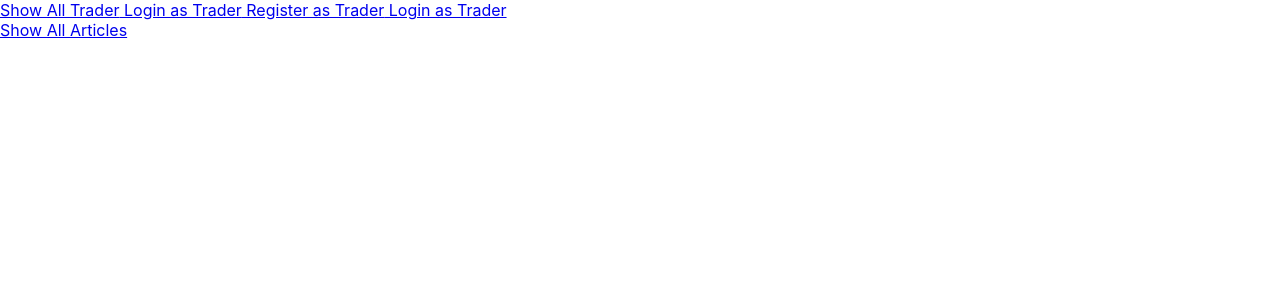
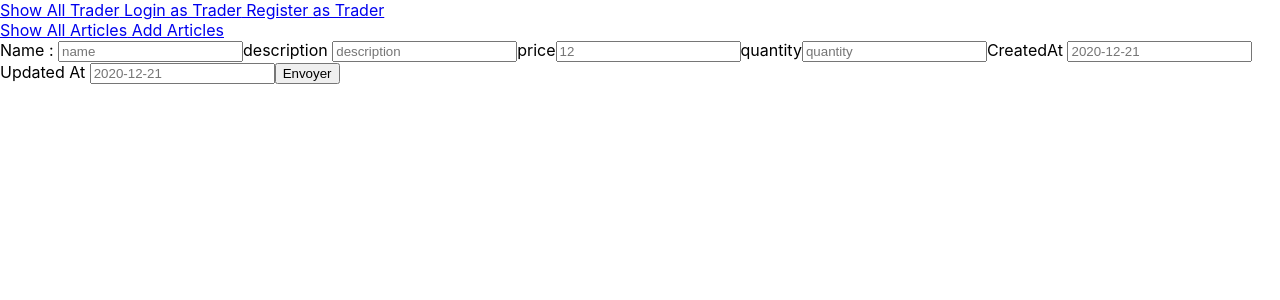
Before and after one commit to nath026/react_plateforme_paiement, a React (Create React App) app in the folder client/: page /article-register in a window 1280 px wide. Shown: the top 300 px of the page. Built offline with nearby package versions, Linux system fonts and the light colour scheme.

Commit message:
post article

```diff
--- a/client/src/App.js
+++ b/client/src/App.js
@@ -7,6 +7,7 @@ import AdminLogin from "./Components/Admin/AdminLogin";
 import TraderDisplayAll from './Components/Trader/TraderDisplayAll';
 import TraderRegister from "./Components/Trader/TraderRegister";
 import ArticleDisplayAll from './Components/Article/ArticleDisplayAll';
+import ArticleRegister from "./Components/Article/ArticleRegister";
 import TraderTest from './Components/Trader/TraderTest';
 
 
@@ -17,9 +18,9 @@ function App() {
             <Link to="/trader"> Show All Trader</Link>
             <Link to="/traderlogin"> Login as Trader</Link>
             <Link to="/traderregister"> Register as Trader</Link>
-            <Link to="/traderlogin"> Login as Trader</Link>
             <br></br>
             <Link to="/article"> Show All Articles</Link>
+            <Link to="/article-register"> Add Articles</Link>
                 <Switch>
                     <Route exact path="/shop">
                         <Home/>
@@ -49,6 +50,10 @@ function App() {
                         <Home/>
                         <TraderTest/>
                     </Route>
+                    <Route exact path="/article-register">
+                        <Home/>
+                        <ArticleRegister/>
+                    </Route>
                 </Switch>
             </BrowserRouter>
         </div>
--- a/client/src/Components/Article/ArticleRegister.js
+++ b/client/src/Components/Article/ArticleRegister.js
@@ -1,11 +1,10 @@
-// import { Select, TextField, MenuItem, Button } from '@material-ui/core';
 import React from 'react';
 import { Formik, Form, Field, ErrorMessage } from 'formik';
 import axios from "axios";
 import { useState } from "react";
-import * as Yup from 'yup';
 
-export default function TraderRegister(){
+
+export default function ArticleRegister(){
     const [value, setValue] = React.useState('')
     const handleChange = (event) => {
         setValue(event.target.value)
@@ -17,14 +16,14 @@ export default function TraderRegister(){
         price: "",
         quantity: "",
         updatedAt:"",
-        createdAt:""
+        createdAt:"",
     }
 
-    const [listOfTraders, setListOfTraders] = useState([]);
+    const [listOfArticles, setListOfArticles] = useState([]);
     const onSubmit = (data) => {
         console.log(data);
-        axios.post("http://localhost:3000/traders", data).then((response) => {
-            setListOfTraders(response.data);
+        axios.post("http://localhost:3000/articles", data).then((response) => {
+            setListOfArticles(response.data);
             // console.log("DONE ENVOIE");
         })
 
@@ -33,64 +32,48 @@ export default function TraderRegister(){
        <>
        <div className="registerTraderContainer">
        <Formik initialValues={initialValues} onSubmit={onSubmit}>
-       {/* validationSchema={validationSchema} */}
             <Form>
-                <label>Nom de la company : </label>
-                <ErrorMessage name="companyName" component="span" />
+                <label>Name : </label>
                 <Field
                     autocomplete="off"
-                    id="inputRegisterTrader"
-                    name="companyName"
-                    placeholter="Company Name"
+                    id="inputSaveArticle"
+                    name="name"
+                    placeholder="name"
                 />
-                 <label>KBIS </label>
-                 <ErrorMessage name="companyName" component="span" />
+                 <label>description </label>
                 <Field
                     autocomplete="off"
-                    id="inputRegisterTrader"
-                    name="kbis"
-                    placeholter="kbis"
+                    id="inputSaveArticle"
+                    name="description"
+                    placeholder="description"
                 />
-                 <label>Contact Email </label>
-                 <ErrorMessage name="contactEmail" component="span" />
+                 <label>price</label>
                 <Field
                     autocomplete="off"
-                    id="inputRegisterTrader"
-                    name="contactEmail"
-                    placeholter="Contact email"
+                    id="inputSaveArticle"
+                    name="price"
+                    placeholder="12"
                 />
-                 <label>Username </label>
-                 <ErrorMessage name="username" component="span" />
+                 <label>quantity</label>
                 <Field
                     autocomplete="off"
-                    id="inputRegisterTrader"
-                    name="username"
-                    placeholter="username"
+                    id="inputSaveArticle"
+                    name="quantity"
+                    placeholder="quantity"
                 />
-                 <label>password </label>
-                 <ErrorMessage name="password" component="span" />
+                  <label>CreatedAt </label>
                 <Field
                     autocomplete="off"
-                    id="inputRegisterTrader"
-                    name="password"
-                    placeholter="password"
-                    type="password"
+                    id="inputSaveArticle"
+                    name="createdAt"
+                    placeholder="2020-12-21"
                 />
-                  <label>CreatedAt </label>
-                  <ErrorMessage name="createdAt" component="span" />
+                  <label>Updated At </label>
                 <Field
                     autocomplete="off"
-                    id="inputRegisterTrader"
-                    name="createdAt"
-                    placeholter="createdAt"
-                />
-                  <label>Updated At </label>
-                  <ErrorMessage name="updatedAt" component="span" />
-                <Field
-                    autocomplete="off"
-                    id="inputRegisterTrader"
+                    id="inputSaveArticle"
                     name="updatedAt"
-                    placeholter="updatedAt"
+                    placeholder="2020-12-21"
                 />
                 <button type="submit"> Envoyer </button>
             </Form>
@@ -99,14 +82,3 @@ export default function TraderRegister(){
        </>
     );
 }
-
-
-// <Field
-// autocomplete="off"
-// id="inputRegisterTrader"
-// name="devise"
-// as="select"
-// ><option value="EUR">EUR</option>
-// <option value="YEN">YEN</option>
-// <option value="USD">USD</option>
-// </Field>
--- a/client/src/Components/Trader/TraderRegister.js
+++ b/client/src/Components/Trader/TraderRegister.js
@@ -53,7 +53,7 @@ export default function TraderRegister(){
                     autocomplete="off"
                     id="inputRegisterTrader"
                     name="companyName"
-                    placeholter="Company Name"
+                    placeholder="Company Name"
                 />
                  <label>KBIS </label>
                  <ErrorMessage name="companyName" component="span" />
@@ -61,7 +61,7 @@ export default function TraderRegister(){
                     autocomplete="off"
                     id="inputRegisterTrader"
                     name="kbis"
-                    placeholter="kbis"
+                    placeholder="kbis"
                 />
                  <label>Devise </label>
                 <Field
@@ -75,7 +75,7 @@ export default function TraderRegister(){
                     autocomplete="off"
                     id="inputRegisterTrader"
                     name="contactEmail"
-                    placeholter="Contact email"
+                    placeholder="abc@abc.fr"
                 />
                  <label>Username </label>
                  <ErrorMessage name="username" component="span" />
@@ -83,7 +83,7 @@ export default function TraderRegister(){
                     autocomplete="off"
                     id="inputRegisterTrader"
                     name="username"
-                    placeholter="username"
+                    placeholder="abc@abc.fr"
                 />
                  <label>password </label>
                  <ErrorMessage name="password" component="span" />
@@ -91,7 +91,7 @@ export default function TraderRegister(){
                     autocomplete="off"
                     id="inputRegisterTrader"
                     name="password"
-                    placeholter="password"
+                    placeholder="password"
                     type="password"
                 />
                   <label>CreatedAt </label>
@@ -100,7 +100,7 @@ export default function TraderRegister(){
                     autocomplete="off"
                     id="inputRegisterTrader"
                     name="createdAt"
-                    placeholter="createdAt"
+                    placeholder="2020-12-21"
                 />
                   <label>Updated At </label>
                   <ErrorMessage name="updatedAt" component="span" />
@@ -108,7 +108,7 @@ export default function TraderRegister(){
                     autocomplete="off"
                     id="inputRegisterTrader"
                     name="updatedAt"
-                    placeholter="updatedAt"
+                    placeholder="2020-12-21"
                 />
                 <button type="submit"> Envoyer </button>
             </Form>
```
Also changed, not shown: 2 other files (tests, documents, lock files or other folders).
